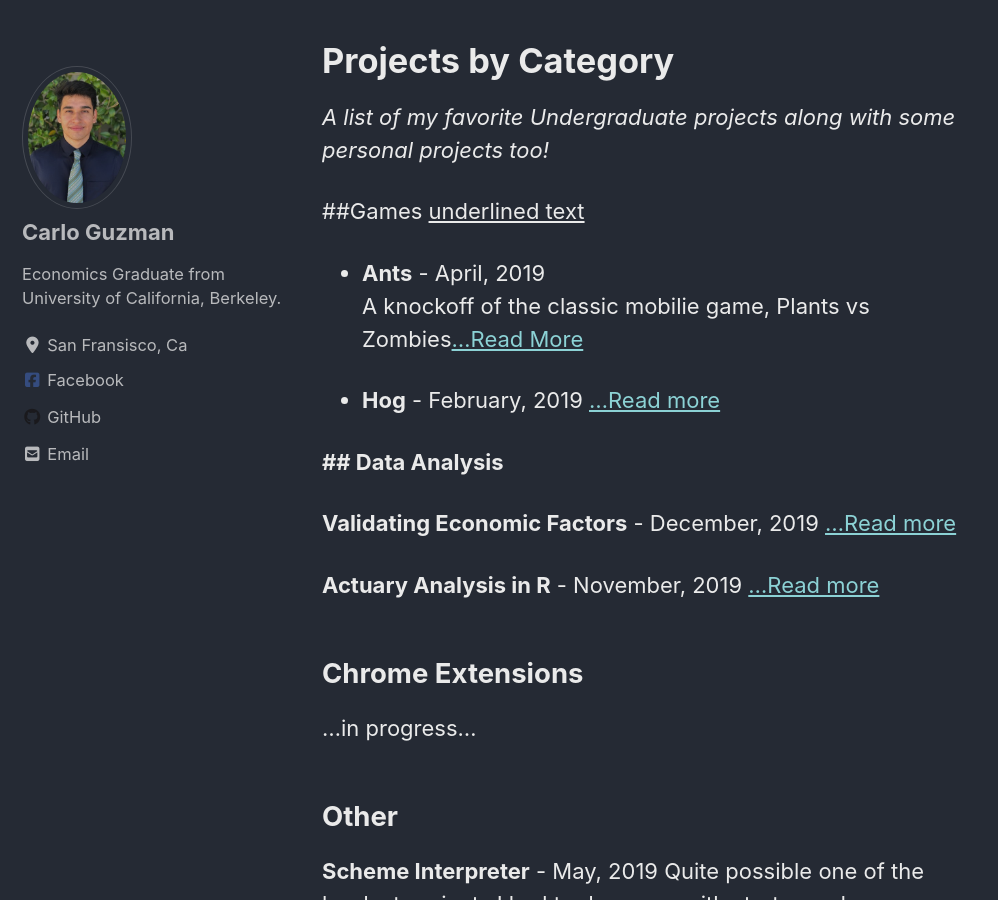
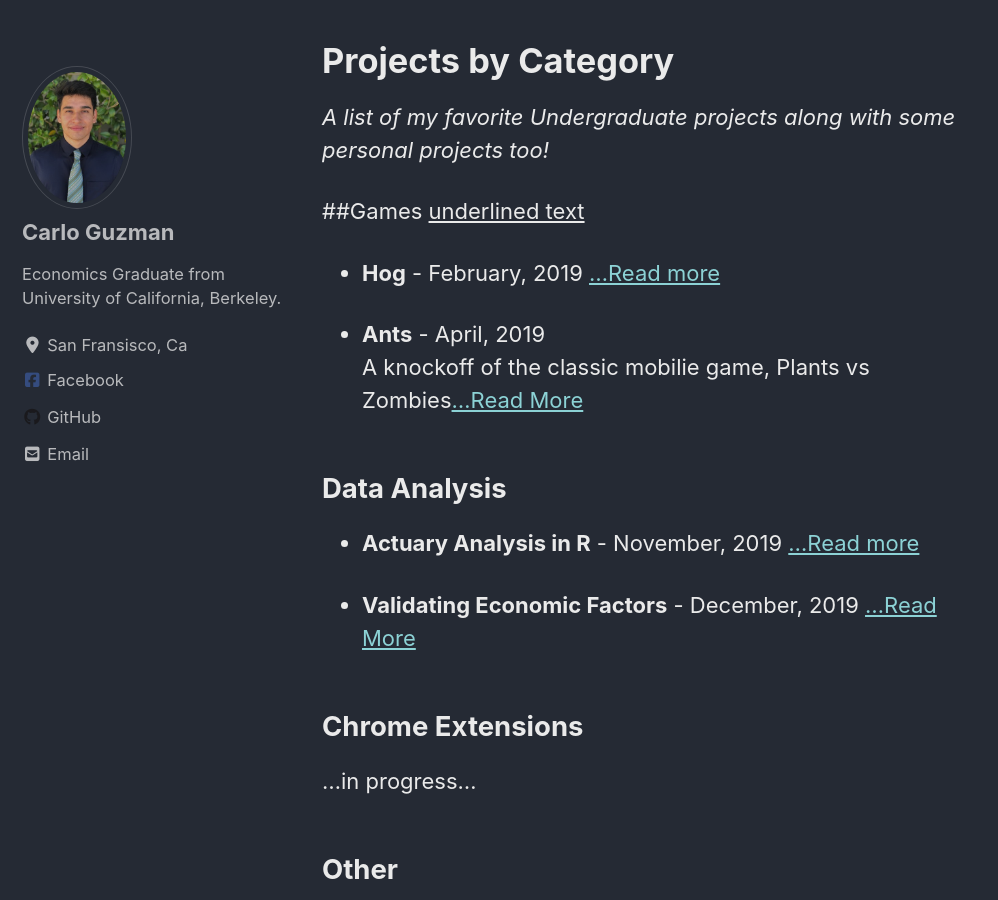
Before and after one commit to poptropicaman52/poptropicaman52.github.io, a Jekyll site: the page built from _pages/projects.md, in a window 1280 px wide and 900 px high, scrolled down 452 px. Shown: the whole window, without its empty margins (0-998 px from the left). Built offline with Jekyll 4.4.1, drawn with Linux system fonts in a browser that asks for light colours; cached includes are drawn as plain includes; nearby versions of some CDN libraries; some of the changed text lies outside the part shown.

```diff
--- a/_pages/projects.md
+++ b/_pages/projects.md
@@ -11,19 +11,19 @@ header:
 
 ##Games <span style="text-decoration: underline">underlined text</span>
 
++ **Hog** - February, 2019
+[...Read more](https://poptropicaman52.github.io/hog/)
+
 + **Ants** - April, 2019 <br/>
 A knockoff of the classic mobilie game, Plants vs Zombies[...Read More](https://poptropicaman52.github.io/ants/)
 
-+ **Hog** - February, 2019
-[...Read more](https://poptropicaman52.github.io/hog/)
+## Data Analysis
 
-__## Data Analysis__
++ **Actuary Analysis in R** - November, 2019
+[...Read more](https://poptropicaman52.github.io/claims/)
 
-**Validating Economic Factors** - December, 2019
-[...Read more](https://www.overleaf.com/read/rhfdrkgkzpzx)
-
-**Actuary Analysis in R** - November, 2019
-[...Read more](https://poptropicaman52.github.io/claims/)
++ **Validating Economic Factors** - December, 2019
+[...Read More](https://www.overleaf.com/read/rhfdrkgkzpzx)
 
 ## Chrome Extensions
 
@@ -31,9 +31,9 @@ __## Data Analysis__
 
 ## Other
 
-**Scheme Interpreter** - May, 2019
++ **Maps** - March, 2019
+[...read more](https://poptropicaman52.github.io/maps/)
+
++ **Scheme Interpreter** - May, 2019
 Quite possible one of the hardest projects I had to do, came with starter code including generator...
-[Read more...](https://poptropicaman52.github.io/scheme_interpreter/)
-
-**Maps** - March, 2019
-[...Read more](https://poptropicaman52.github.io/maps/)
+[Read More](https://poptropicaman52.github.io/scheme_interpreter/)
```
